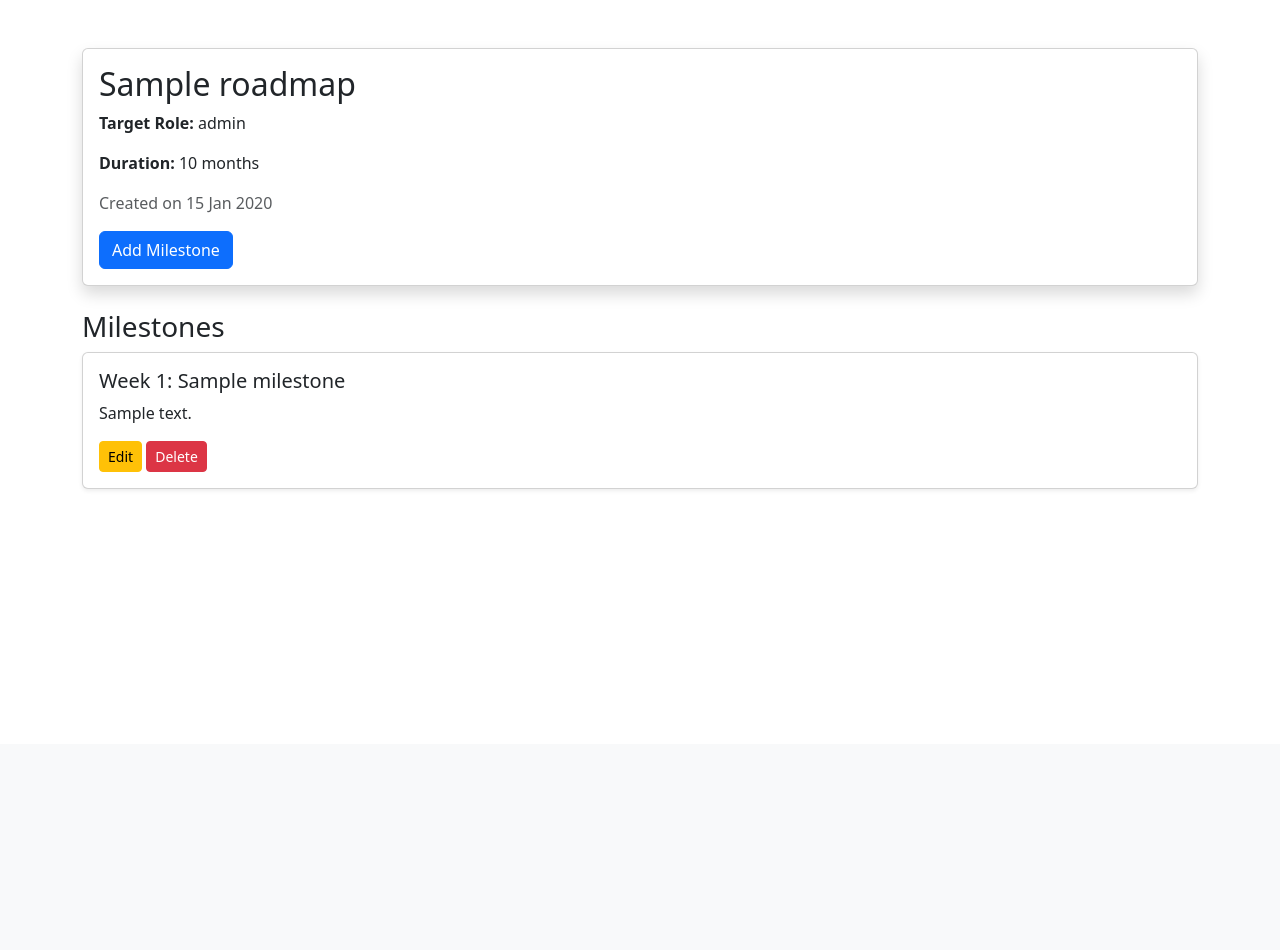
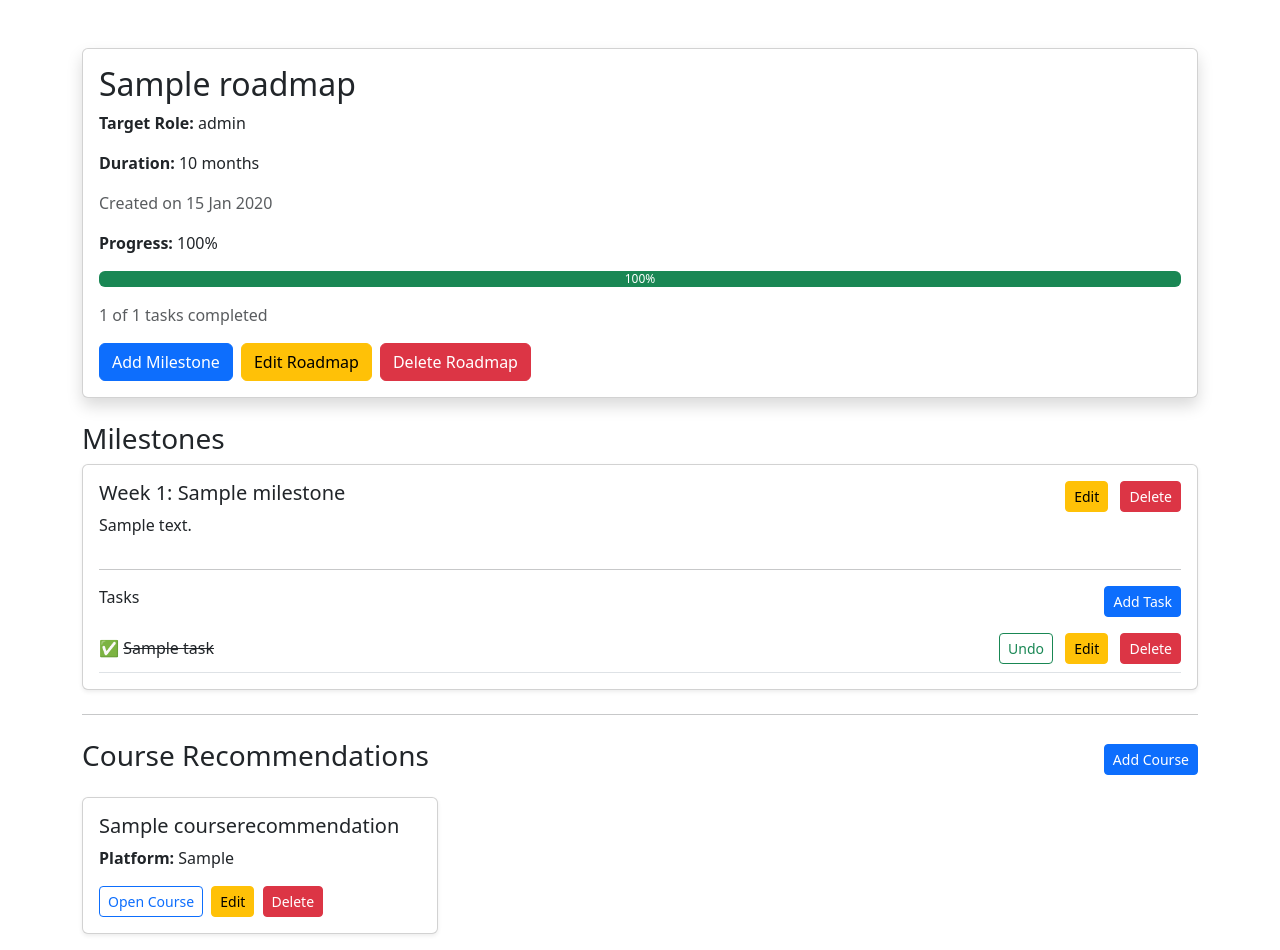
Before and after one commit to Manav1234git/campuspath-ai, a Django app: page /roadmaps/1/ in a window 1280 px wide. Shown: the part 56-1006 px from the top of the page. Before the commit the page ends 545 px from the top, so only its background shows below. Run offline with Django 5.2, Linux system fonts and the light colour scheme; a user stored in the database is signed in; tables that the repository leaves empty hold one stand-in row (values such as "Sample post").

Commit message:
Add course recommendation management

```diff
--- a/campuspath/roadmap/urls.py
+++ b/campuspath/roadmap/urls.py
@@ -9,4 +9,16 @@ urlpatterns = [
     path("<int:roadmap_id>/milestone/add/", views.add_milestone, name="add_milestone"),
 path("milestone/<int:pk>/edit/", views.edit_milestone, name="edit_milestone"),
 path("milestone/<int:pk>/delete/", views.delete_milestone, name="delete_milestone"),
+
+path("milestone/<int:milestone_id>/task/add/", views.add_task, name="add_task"),
+path("task/<int:pk>/toggle/", views.toggle_task, name="toggle_task"),
+path("task/<int:pk>/delete/", views.delete_task, name="delete_task"),
+path("task/<int:pk>/edit/", views.edit_task, name="edit_task"),
+
+path("<int:pk>/edit/", views.edit_roadmap, name="edit_roadmap"),
+path("<int:pk>/delete/", views.delete_roadmap, name="delete_roadmap"),
+
+path("<int:roadmap_id>/course/add/", views.add_course, name="add_course"),
+path("course/<int:pk>/edit/", views.edit_course, name="edit_course"),
+path("course/<int:pk>/delete/", views.delete_course, name="delete_course"),
 ]
--- a/campuspath/roadmap/views.py
+++ b/campuspath/roadmap/views.py
@@ -1,13 +1,25 @@
 from django.shortcuts import render, redirect
 from django.contrib.auth.decorators import login_required
 from profiles.models import Profile
-from .models import Roadmap,Milestone
-from .forms import RoadmapForm,MilestoneForm
+from .models import Roadmap, Milestone, Task, CourseRecommendation
+from .forms import RoadmapForm, MilestoneForm, TaskForm, CourseRecommendationForm
+from django.utils import timezone
 
 @login_required
 def my_roadmaps(request):
     profile = Profile.objects.get(user=request.user)
     roadmaps = Roadmap.objects.filter(profile=profile).order_by("-created_at")
+
+    for roadmap in roadmaps:
+        total_tasks = Task.objects.filter(milestone__roadmap=roadmap).count()
+        completed_tasks = Task.objects.filter(
+            milestone__roadmap=roadmap,
+            is_completed=True
+        ).count()
+
+        roadmap.progress = 0
+        if total_tasks > 0:
+            roadmap.progress = int((completed_tasks / total_tasks) * 100)
 
     return render(request, "roadmap/my_roadmaps.html", {"roadmaps": roadmaps})
 
@@ -34,6 +46,18 @@ def roadmap_detail(request, pk):
     profile = Profile.objects.get(user=request.user)
     roadmap = Roadmap.objects.get(id=pk, profile=profile)
     milestones = Milestone.objects.filter(roadmap=roadmap).order_by("week_number")
+    courses = CourseRecommendation.objects.filter(roadmap=roadmap)
+
+    total_tasks = Task.objects.filter(milestone__roadmap=roadmap).count()
+    completed_tasks = Task.objects.filter(
+        milestone__roadmap=roadmap,
+        is_completed=True
+    ).count()
+
+    progress = 0
+
+    if total_tasks > 0:
+        progress = int((completed_tasks / total_tasks) * 100)
 
     return render(
         request,
@@ -41,6 +65,10 @@ def roadmap_detail(request, pk):
         {
             "roadmap": roadmap,
             "milestones": milestones,
+            "total_tasks": total_tasks,
+            "completed_tasks": completed_tasks,
+            "progress": progress,
+            "courses": courses,
         }
     )
 
@@ -92,3 +120,140 @@ def delete_milestone(request, pk):
         return redirect("roadmap_detail", pk=roadmap_id)
 
     return render(request, "roadmap/delete_milestone.html", {"milestone": milestone})
+
+@login_required
+def add_task(request, milestone_id):
+    profile = Profile.objects.get(user=request.user)
+    milestone = Milestone.objects.get(id=milestone_id, roadmap__profile=profile)
+
+    if request.method == "POST":
+        form = TaskForm(request.POST)
+
+        if form.is_valid():
+            task = form.save(commit=False)
+            task.milestone = milestone
+            task.save()
+            return redirect("roadmap_detail", pk=milestone.roadmap.id)
+    else:
+        form = TaskForm()
+
+    return render(request, "roadmap/add_task.html", {"form": form, "milestone": milestone})
+
+
+@login_required
+def toggle_task(request, pk):
+    profile = Profile.objects.get(user=request.user)
+    task = Task.objects.get(id=pk, milestone__roadmap__profile=profile)
+
+    task.is_completed = not task.is_completed
+
+    if task.is_completed:
+        task.completed_at = timezone.now()
+    else:
+        task.completed_at = None
+
+    task.save()
+    return redirect("roadmap_detail", pk=task.milestone.roadmap.id)
+
+
+@login_required
+def delete_task(request, pk):
+    profile = Profile.objects.get(user=request.user)
+    task = Task.objects.get(id=pk, milestone__roadmap__profile=profile)
+    roadmap_id = task.milestone.roadmap.id
+
+    if request.method == "POST":
+        task.delete()
+        return redirect("roadmap_detail", pk=roadmap_id)
+
+    return render(request, "roadmap/delete_task.html", {"task": task})
+
+@login_required
+def edit_task(request, pk):
+    profile = Profile.objects.get(user=request.user)
+    task = Task.objects.get(id=pk, milestone__roadmap__profile=profile)
+
+    if request.method == "POST":
+        form = TaskForm(request.POST, instance=task)
+
+        if form.is_valid():
+            form.save()
+            return redirect("roadmap_detail", pk=task.milestone.roadmap.id)
+    else:
+        form = TaskForm(instance=task)
+
+    return render(request, "roadmap/edit_task.html", {"form": form})
+
+@login_required
+def edit_roadmap(request, pk):
+    profile = Profile.objects.get(user=request.user)
+    roadmap = Roadmap.objects.get(id=pk, profile=profile)
+
+    if request.method == "POST":
+        form = RoadmapForm(request.POST, instance=roadmap)
+
+        if form.is_valid():
+            form.save()
+            return redirect("roadmap_detail", pk=roadmap.id)
+    else:
+        form = RoadmapForm(instance=roadmap)
+
+    return render(request, "roadmap/edit_roadmap.html", {"form": form})
+
+
+@login_required
+def delete_roadmap(request, pk):
+    profile = Profile.objects.get(user=request.user)
+    roadmap = Roadmap.objects.get(id=pk, profile=profile)
+
+    if request.method == "POST":
+        roadmap.delete()
+        return redirect("my_roadmaps")
+
+    return render(request, "roadmap/delete_roadmap.html", {"roadmap": roadmap})
+
+@login_required
+def add_course(request, roadmap_id):
+    profile = Profile.objects.get(user=request.user)
+    roadmap = Roadmap.objects.get(id=roadmap_id, profile=profile)
+
+    if request.method == "POST":
+        form = CourseRecommendationForm(request.POST)
+        if form.is_valid():
+            course = form.save(commit=False)
+            course.roadmap = roadmap
+            course.save()
+            return redirect("roadmap_detail", pk=roadmap.id)
+    else:
+        form = CourseRecommendationForm()
+
+    return render(request, "roadmap/add_course.html", {"form": form, "roadmap": roadmap})
+
+
+@login_required
+def edit_course(request, pk):
+    profile = Profile.objects.get(user=request.user)
+    course = CourseRecommendation.objects.get(id=pk, roadmap__profile=profile)
+
+    if request.method == "POST":
+        form = CourseRecommendationForm(request.POST, instance=course)
+        if form.is_valid():
+            form.save()
+            return redirect("roadmap_detail", pk=course.roadmap.id)
+    else:
+        form = CourseRecommendationForm(instance=course)
+
+    return render(request, "roadmap/edit_course.html", {"form": form})
+
+
+@login_required
+def delete_course(request, pk):
+    profile = Profile.objects.get(user=request.user)
+    course = CourseRecommendation.objects.get(id=pk, roadmap__profile=profile)
+    roadmap_id = course.roadmap.id
+
+    if request.method == "POST":
+        course.delete()
+        return redirect("roadmap_detail", pk=roadmap_id)
+
+    return render(request, "roadmap/delete_course.html", {"course": course})
--- a/campuspath/templates/roadmap/roadmap_detail.html
+++ b/campuspath/templates/roadmap/roadmap_detail.html
@@ -7,13 +7,30 @@
 
         <p><strong>Target Role:</strong> {{ roadmap.target_role }}</p>
         <p><strong>Duration:</strong> {{ roadmap.duration_months }} months</p>
+        <p class="text-muted">Created on {{ roadmap.created_at|date:"d M Y" }}</p>
+
+        <p><strong>Progress:</strong> {{ progress }}%</p>
+
+        <div class="progress mb-3">
+            <div class="progress-bar bg-success"
+                 role="progressbar"
+                 style="width: {{ progress }}%"
+                 aria-valuenow="{{ progress }}"
+                 aria-valuemin="0"
+                 aria-valuemax="100">
+                {{ progress }}%
+            </div>
+        </div>
+
         <p class="text-muted">
-            Created on {{ roadmap.created_at|date:"d M Y" }}
+            {{ completed_tasks }} of {{ total_tasks }} tasks completed
         </p>
 
-        <a href="{% url 'add_milestone' roadmap.id %}" class="btn btn-primary">
-            Add Milestone
-        </a>
+        <div class="d-flex gap-2">
+            <a href="{% url 'add_milestone' roadmap.id %}" class="btn btn-primary">Add Milestone</a>
+            <a href="{% url 'edit_roadmap' roadmap.id %}" class="btn btn-warning">Edit Roadmap</a>
+            <a href="{% url 'delete_roadmap' roadmap.id %}" class="btn btn-danger">Delete Roadmap</a>
+        </div>
     </div>
 </div>
 
@@ -23,16 +40,50 @@
     {% for milestone in milestones %}
         <div class="card shadow-sm mb-3">
             <div class="card-body">
-                <h5>Week {{ milestone.week_number }}: {{ milestone.title }}</h5>
-                <p>{{ milestone.description }}</p>
+                <div class="d-flex justify-content-between align-items-start">
+                    <div>
+                        <h5>Week {{ milestone.week_number }}: {{ milestone.title }}</h5>
+                        <p>{{ milestone.description }}</p>
+                    </div>
 
-                <a href="{% url 'edit_milestone' milestone.id %}" class="btn btn-warning btn-sm">
-                    Edit
-                </a>
+                    <div>
+                        <a href="{% url 'edit_milestone' milestone.id %}" class="btn btn-warning btn-sm me-2">Edit</a>
+                        <a href="{% url 'delete_milestone' milestone.id %}" class="btn btn-danger btn-sm">Delete</a>
+                    </div>
+                </div>
 
-                <a href="{% url 'delete_milestone' milestone.id %}" class="btn btn-danger btn-sm">
-                    Delete
-                </a>
+                <hr>
+
+                <div class="d-flex justify-content-between align-items-center mb-2">
+                    <h6>Tasks</h6>
+                    <a href="{% url 'add_task' milestone.id %}" class="btn btn-primary btn-sm">Add Task</a>
+                </div>
+
+                {% if milestone.task_set.all %}
+                    {% for task in milestone.task_set.all %}
+                        <div class="d-flex justify-content-between align-items-center border-bottom py-2">
+                            <div>
+                                {% if task.is_completed %}
+                                    <span class="text-success">✅</span>
+                                    <span class="text-decoration-line-through">{{ task.title }}</span>
+                                {% else %}
+                                    <span>⬜</span>
+                                    <span>{{ task.title }}</span>
+                                {% endif %}
+                            </div>
+
+                            <div>
+                                <a href="{% url 'toggle_task' task.id %}" class="btn btn-outline-success btn-sm me-2">
+                                    {% if task.is_completed %}Undo{% else %}Complete{% endif %}
+                                </a>
+                                <a href="{% url 'edit_task' task.id %}" class="btn btn-warning btn-sm me-2">Edit</a>
+                                <a href="{% url 'delete_task' task.id %}" class="btn btn-danger btn-sm">Delete</a>
+                            </div>
+                        </div>
+                    {% endfor %}
+                {% else %}
+                    <p class="text-muted">No tasks added yet.</p>
+                {% endif %}
             </div>
         </div>
     {% endfor %}
@@ -41,4 +92,40 @@
         No milestones added yet.
     </div>
 {% endif %}
+
+<hr class="my-4">
+
+<div class="d-flex justify-content-between align-items-center mb-3">
+    <h3>Course Recommendations</h3>
+    <a href="{% url 'add_course' roadmap.id %}" class="btn btn-primary btn-sm">Add Course</a>
+</div>
+
+{% if courses %}
+    <div class="row">
+        {% for course in courses %}
+            <div class="col-md-4 mb-3">
+                <div class="card shadow-sm h-100">
+                    <div class="card-body">
+                        <h5>{{ course.title }}</h5>
+                        <p><strong>Platform:</strong> {{ course.platform }}</p>
+
+                        {% if course.link %}
+                            <a href="{{ course.link }}" target="_blank" class="btn btn-outline-primary btn-sm me-1">
+                                Open Course
+                            </a>
+                        {% endif %}
+
+                        <a href="{% url 'edit_course' course.id %}" class="btn btn-warning btn-sm me-1">Edit</a>
+                        <a href="{% url 'delete_course' course.id %}" class="btn btn-danger btn-sm">Delete</a>
+                    </div>
+                </div>
+            </div>
+        {% endfor %}
+    </div>
+{% else %}
+    <div class="alert alert-warning">
+        No course recommendations added yet.
+    </div>
+{% endif %}
+
 {% endblock %}
```
Also changed, not shown: campuspath/roadmap/forms.py (+24 -1 lines), campuspath/templates/roadmap/add_course.html (added, +23 -0 lines), campuspath/templates/roadmap/add_task.html (added, +23 -0 lines), campuspath/templates/roadmap/delete_course.html (added, +19 -0 lines), campuspath/templates/roadmap/delete_roadmap.html (added, +19 -0 lines), campuspath/templates/roadmap/delete_task.html (added, +19 -0 lines), campuspath/templates/roadmap/edit_course.html (added, +22 -0 lines), campuspath/templates/roadmap/edit_roadmap.html (added, +22 -0 lines), campuspath/templates/roadmap/edit_task.html (added, +22 -0 lines), campuspath/templates/roadmap/my_roadmaps.html (+12 -0 lines).
